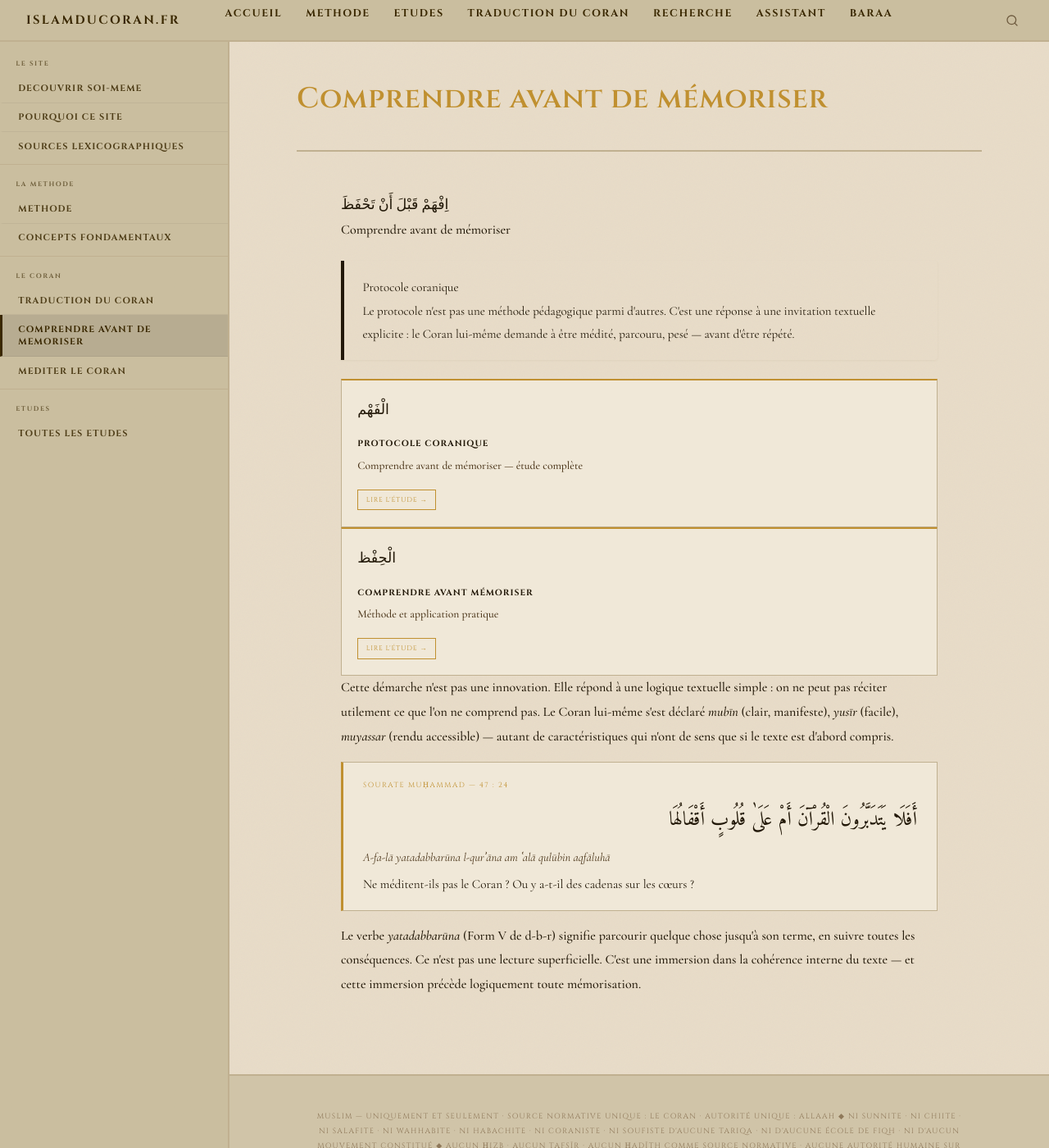
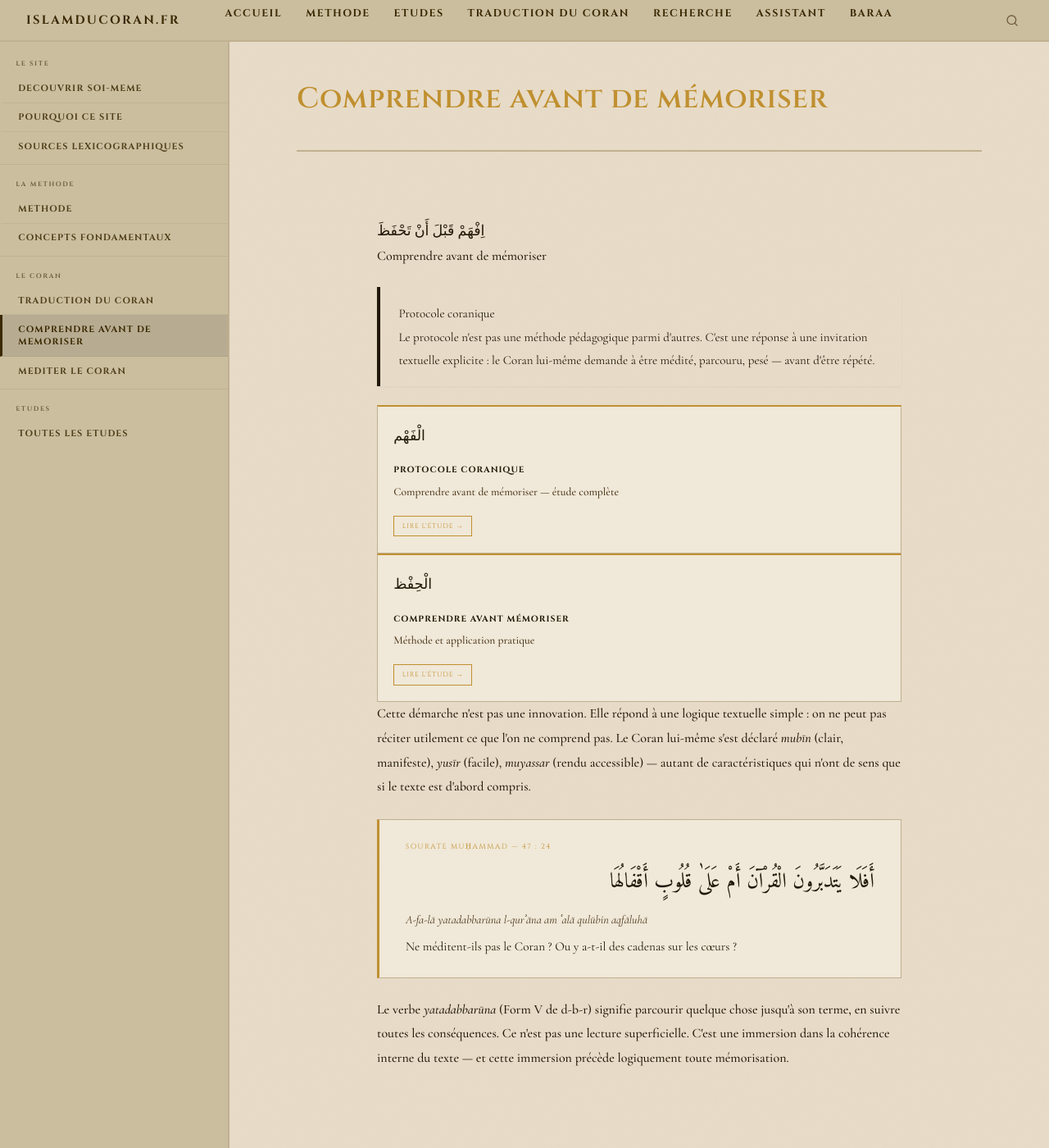
Before and after one commit to Makhuwcoder/islamducoran, a Jekyll site: the page built from comprendre.md, in a window 1280 px wide and 1400 px high. Shown: the whole window at 82% size. Built offline with Jekyll 4.4.1, drawn with Linux system fonts in a browser that asks for light colours.

Commit message:
CSS: page-body padding, verse-block overflow-wrap, conditions-grid

```diff
--- a/assets/css/main.scss
+++ b/assets/css/main.scss
@@ -672,9 +672,9 @@
 
 /* ── PAGE BODY (pages simples: methode, traduction, baraa…) ── */
 .page-body {
-  max-width: 760px;
+  max-width: 720px;
   margin: 0 auto;
-  padding: 0 1rem;
+  padding: 2rem 2.5rem;
 }
 .page-body h2 {
   font-family: var(--font-titre);
@@ -1133,8 +1133,9 @@
   background: var(--bg4);
   border: 1px solid var(--bg5);
   border-left: 3px solid var(--or3);
-  padding: 1.2rem 1.5rem;
-  margin: 1rem 0;
+  padding: 1.5rem 2rem;
+  margin: 1.5rem 0;
+  overflow: hidden;
 }
 .verse-ref {
   font-family: var(--font-titre);
@@ -1523,3 +1524,80 @@
   .site-sidebar.open .sidebar-toggle { border-bottom: 1px solid var(--bg5); }
 }
 @media (min-width: 961px) { .sidebar-nav { display: block !important; } }
+
+/* ── Verse-block inner elements ── */
+.verse-block .verse-arabic {
+  word-break: break-word;
+  overflow-wrap: break-word;
+  font-size: 1.6rem;
+  max-width: 100%;
+}
+.verse-block .verse-translit {
+  font-size: .88rem;
+  line-height: 1.8;
+  word-break: break-word;
+  overflow-wrap: break-word;
+  max-width: 100%;
+}
+.verse-block .verse-trans {
+  font-size: .95rem;
+  line-height: 1.75;
+  max-width: 100%;
+}
+/* ── Note block padding ── */
+.note-block {
+  background: var(--bg3);
+  border-left: 3px solid var(--or3);
+  padding: 1rem 1.5rem;
+  margin: 1.2rem 0;
+  font-size: .95rem;
+  color: var(--texte2);
+  line-height: 1.8;
+}
+/* ── Conditions grid 3-col capped ── */
+.conditions-grid {
+  display: grid;
+  grid-template-columns: repeat(3, 1fr);
+  gap: 1rem;
+  margin: 1.5rem 0;
+}
+@media (max-width: 800px) {
+  .conditions-grid { grid-template-columns: 1fr; }
+}
+.condition-card {
+  background: var(--bg4);
+  border: 1px solid var(--bg5);
+  border-top: 2px solid var(--or3);
+  padding: 1.2rem;
+}
+.condition-ar {
+  font-family: var(--font-arabe);
+  font-size: 1.6rem;
+  color: var(--or3);
+  direction: rtl;
+  display: block;
+  margin-bottom: .3rem;
+}
+.condition-num {
+  font-family: var(--font-titre);
+  font-size: .52rem;
+  letter-spacing: .12em;
+  text-transform: uppercase;
+  color: var(--texte3);
+  display: block;
+  margin-bottom: .2rem;
+}
+.condition-label {
+  font-family: var(--font-titre);
+  font-size: .65rem;
+  font-weight: 700;
+  letter-spacing: .1em;
+  text-transform: uppercase;
+  color: var(--texte);
+  margin-bottom: .4rem;
+}
+.condition-desc {
+  font-size: .9rem;
+  color: var(--texte2);
+  line-height: 1.7;
+}
```
